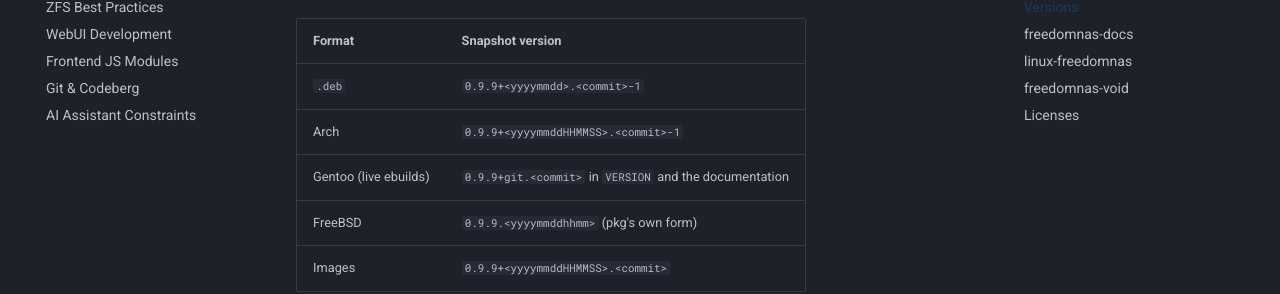
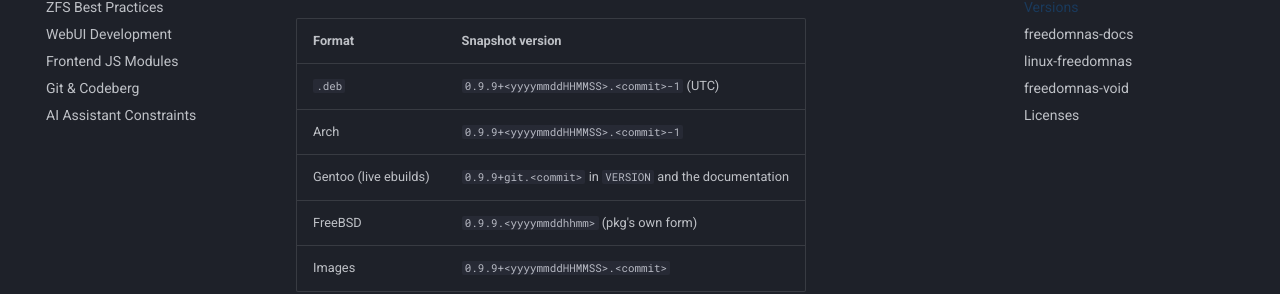
Before and after one commit to FreedomNAS/freedomnas-docs, an MkDocs documentation site: the page built from docs/developer/packaging.md, in a window 1280 px wide and 900 px high, scrolled down 2472 px. Shown: the part 182-476 px from the top of the window. Built offline with MkDocs 1.6.1 and Material for MkDocs 9.7.7, drawn with Linux system fonts in a browser that asks for light colours.

Commit message:
Give the time of day in Debian snapshot versions

```diff
--- a/docs/developer/packaging.md
+++ b/docs/developer/packaging.md
@@ -79,7 +79,7 @@ change gets a version of its own:
 
 | Format | Snapshot version |
 |--------|------------------|
-| `.deb` | `0.9.9+<yyyymmdd>.<commit>-1` |
+| `.deb` | `0.9.9+<yyyymmddHHMMSS>.<commit>-1` (UTC) |
 | Arch | `0.9.9+<yyyymmddHHMMSS>.<commit>-1` |
 | Gentoo (live ebuilds) | `0.9.9+git.<commit>` in `VERSION` and the documentation |
 | FreeBSD | `0.9.9.<yyyymmddhhmm>` (pkg's own form) |
```
